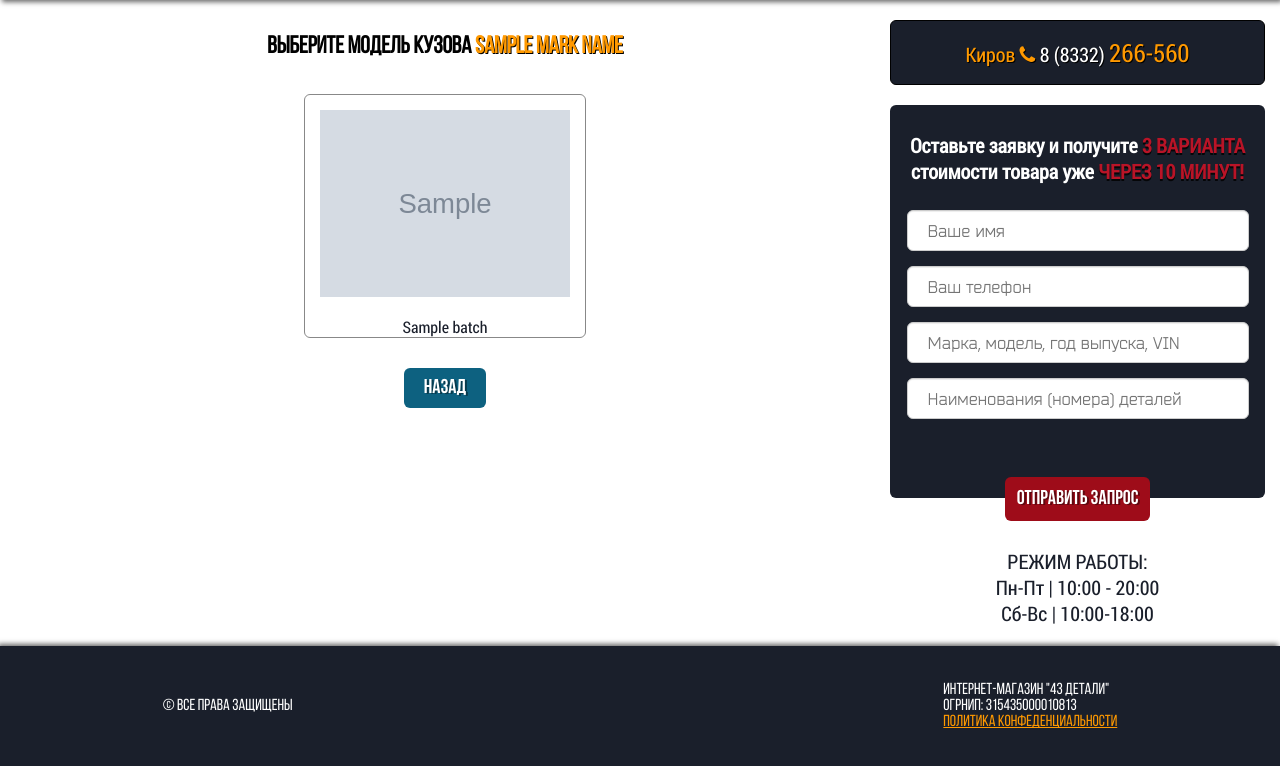
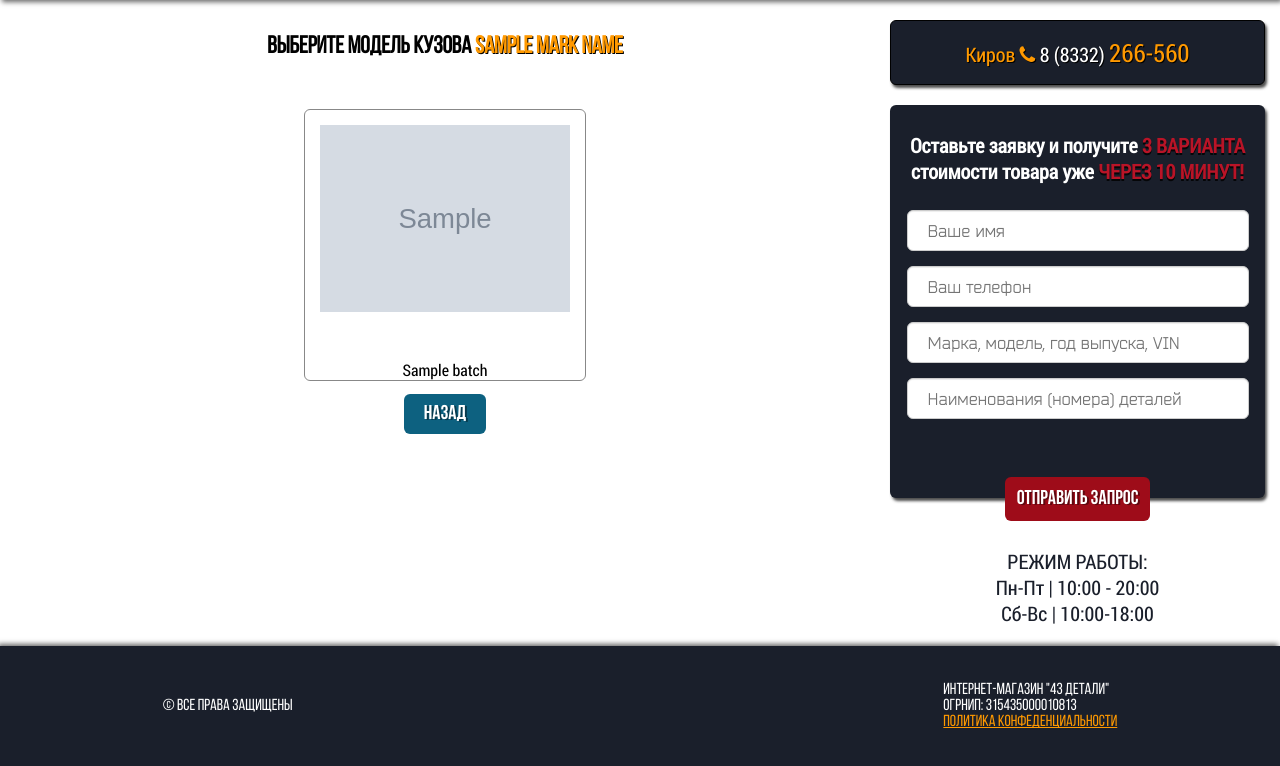
Before and after one commit to sickbear/43details, a Django app: template shop_app/templates/series.html in a window 1280 px wide. Shown: the part 120-886 px from the top of the page. Run offline with Django 3.2, Linux system fonts and the light colour scheme; the template is opened without the code that fills it: most values are stand-ins (such as "Sample title", 1, 10 or a date in 2020); grey boxes marked "Sample" are stand-in pictures.

Commit message:
Deleted new share

```diff
--- a/_django/urls.py
+++ b/_django/urls.py
@@ -23,5 +23,6 @@ urlpatterns = [
     url(r'^sent/$', sent, name='sent'),
 ]
 
+
 if settings.DEBUG:
     urlpatterns += static(settings.MEDIA_URL, document_root=settings.MEDIA_ROOT)
--- a/shop_app/templates/series.html
+++ b/shop_app/templates/series.html
@@ -8,19 +8,20 @@
                         </h2>
                         <div class="series_items">
                             {% for batch in series %}
-                            <div class="series_item">
-                                <a href="{% url 'modifications' batch.id %}">
-                                <img src="/media/{{ batch.image }}"
-                                     alt="{{ batch.name }}"
-                                     title="{{ batch.name }}"
-                                     class="series_item_img">
+                            <div>
+                                <a href="{% url 'modifications' batch.id %}"
+                                   class="series_item">
+                                    <img src="/media/{{ batch.image }}"
+                                         alt="{{ batch.name }}"
+                                         title="{{ batch.name }}"
+                                         class="series_item_img">
+                                    <span>{{ batch.name }}</span>
                                 </a>
-                                <a href="#" class="series_link">{{ batch.name }}</a>
                             </div>
                             {% endfor %}
                         </div>
                         <a href="{% url 'models' car_model %}" class="btn_back">
-                               Назад
+                            Назад
                         </a>
                     </div>
 {% endblock %}
--- a/static/css/main.css
+++ b/static/css/main.css
@@ -189,6 +189,7 @@ aside {
     background-color: #1a1f2b;
     border-radius: 6px;
     margin-bottom: 30px;
+    box-shadow: 2px 3px 3px rgba(0,0,0,0.7);
 }
 
 .aside_title {
@@ -255,6 +256,7 @@ aside {
     border: 1px solid #000;
     color: #ff9900;
     text-shadow: rgb(0,0,0,1) 1px 1px;
+    box-shadow: 2px 3px 3px rgba(0,0,0,0.7);
 }
 
 .aside_phone_number > a {
@@ -378,6 +380,8 @@ aside {
     text-align: center;
     font-family: 'RobotoCondensedRegular';
     border: 1px solid #888;
+    text-decoration: none;
+    color: #000;
 }
 
 .models_item:hover {
@@ -410,6 +414,11 @@ aside {
     justify-content: center;
 }
 
+.series_items > div {
+    text-align: center;
+    padding: 15px 0;
+}
+
 .series_item {
     display: flex;
     flex-direction: column;
@@ -420,6 +429,10 @@ aside {
     border: 1px solid #888;
     background-color: #fff;
     cursor: pointer;
+    height: 100%;
+    color: #000;
+    text-decoration: none;
+    font-family: 'RobotoCondensedRegular';
 }
 
 .series_item:hover {
```
Also changed, not shown: shop_app/templates/models.html (+3 -4 lines), shop_app/views.py (+14 -7 lines).
